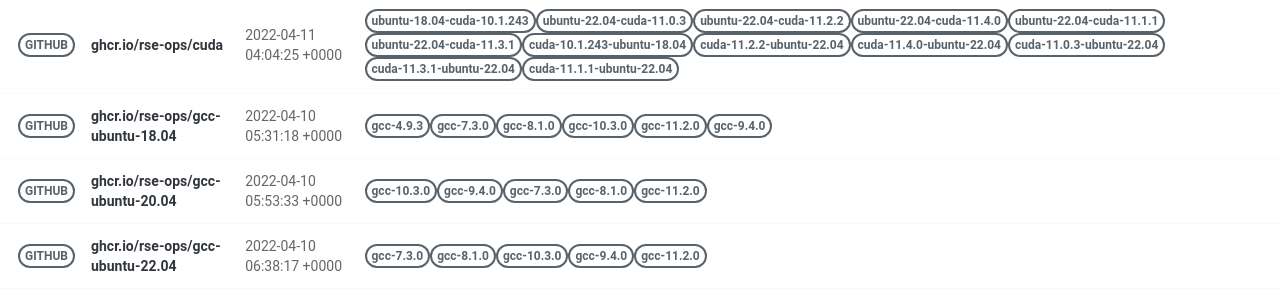
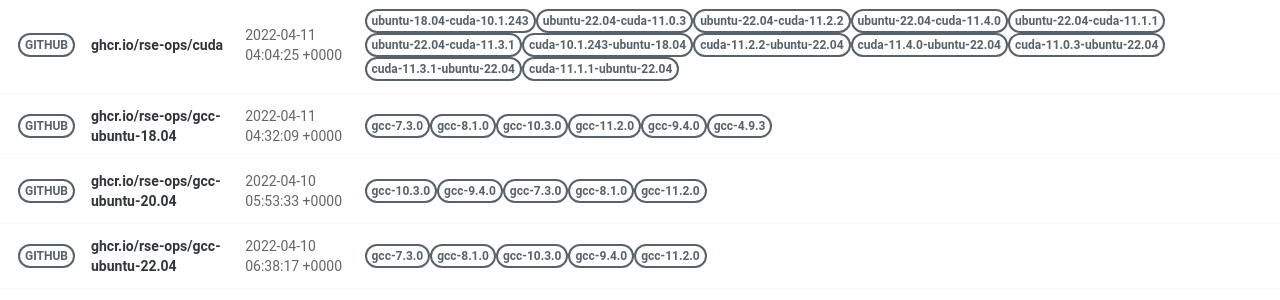
Before and after one commit to rse-ops/docker-images, a Jekyll site: the page built from pages/index.md, in a window 1280 px wide. Shown: the part 498-798 px from the top of the page. Built offline with Jekyll 4.4.1, drawn with Linux system fonts in a browser that asks for light colours; nearby versions of some CDN libraries.

Commit message:
Automated push to update library 2022-04-11

```diff
--- a/_library/ghcr.io-rse-ops-gcc-ubuntu-18.04.md
+++ b/_library/ghcr.io-rse-ops-gcc-ubuntu-18.04.md
@@ -1,14 +1,11 @@
 ---
 layout: container
 name: ghcr.io/rse-ops/gcc-ubuntu-18.04
-updated_at: 2022-04-10 05:31:18.803751
+updated_at: 2022-04-11 04:32:09.619140
 
 
 container_url: https://github.com/orgs/rse-ops/packages/container/package/gcc-ubuntu-18.04
 versions:
- - tag: gcc-4.9.3
-   dockerfile: https://github.com/rse-ops/docker-images/blob/main/ubuntu/gcc/Dockerfile
-   manifest: https://crane.ggcr.dev/manifest/ghcr.io/rse-ops/gcc-ubuntu-18.04:gcc-4.9.3
  - tag: gcc-7.3.0
    dockerfile: https://github.com/rse-ops/docker-images/blob/main/ubuntu/gcc/Dockerfile
    manifest: https://crane.ggcr.dev/manifest/ghcr.io/rse-ops/gcc-ubuntu-18.04:gcc-7.3.0
```
Also changed, not shown: other parts of _library/ghcr.io-rse-ops-gcc-ubuntu-18.04.md (+3 -0 lines).
